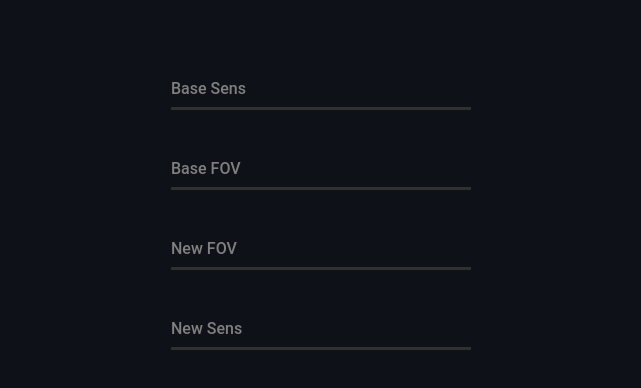
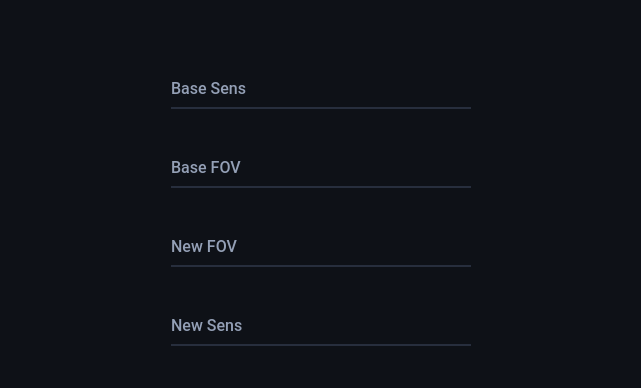
Before and after one commit to AJ141299/viewspeed-calculator, an Angular app: page / in a window 1280 px wide. Shown: the part 192-580 px from the top of the page, without its empty margins (319-960 px from the left). Built offline with nearby package versions, Linux system fonts and the light colour scheme.

Commit message:
more css

```diff
--- a/src/app/app.component.scss
+++ b/src/app/app.component.scss
@@ -84,7 +84,7 @@ input {
 }
 
 .input-box {
-  border-bottom: 3px solid #303030;
+  border-bottom: 2px solid #272e3d;
   display: flex;
   justify-content: space-between;
   align-items: center;
@@ -94,7 +94,7 @@ input {
 
 .label {
   font-weight: 500;
-  color: gray;
+  color: rgb(148, 160, 182);
 }
 
 .plum-color {
```
